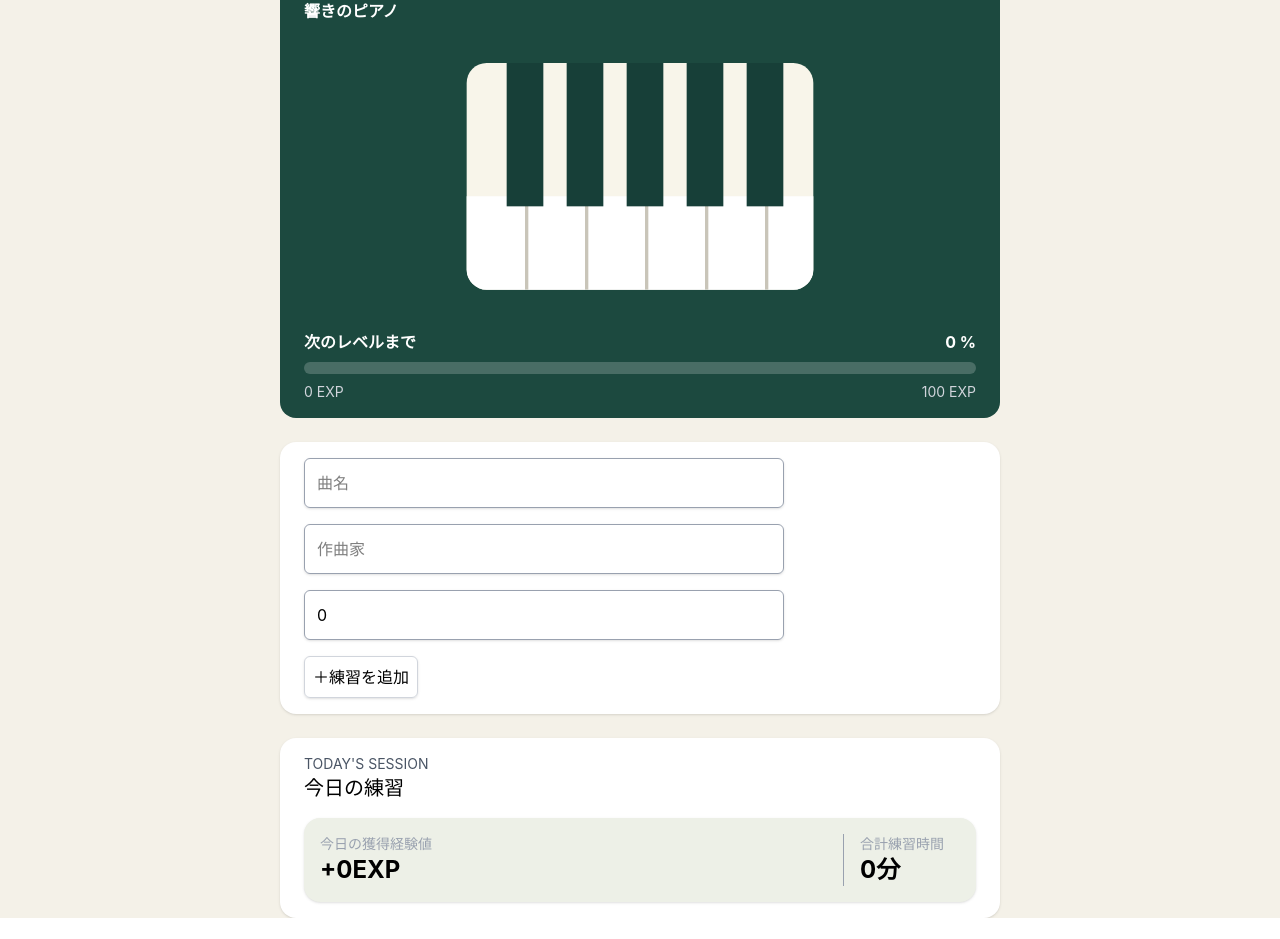
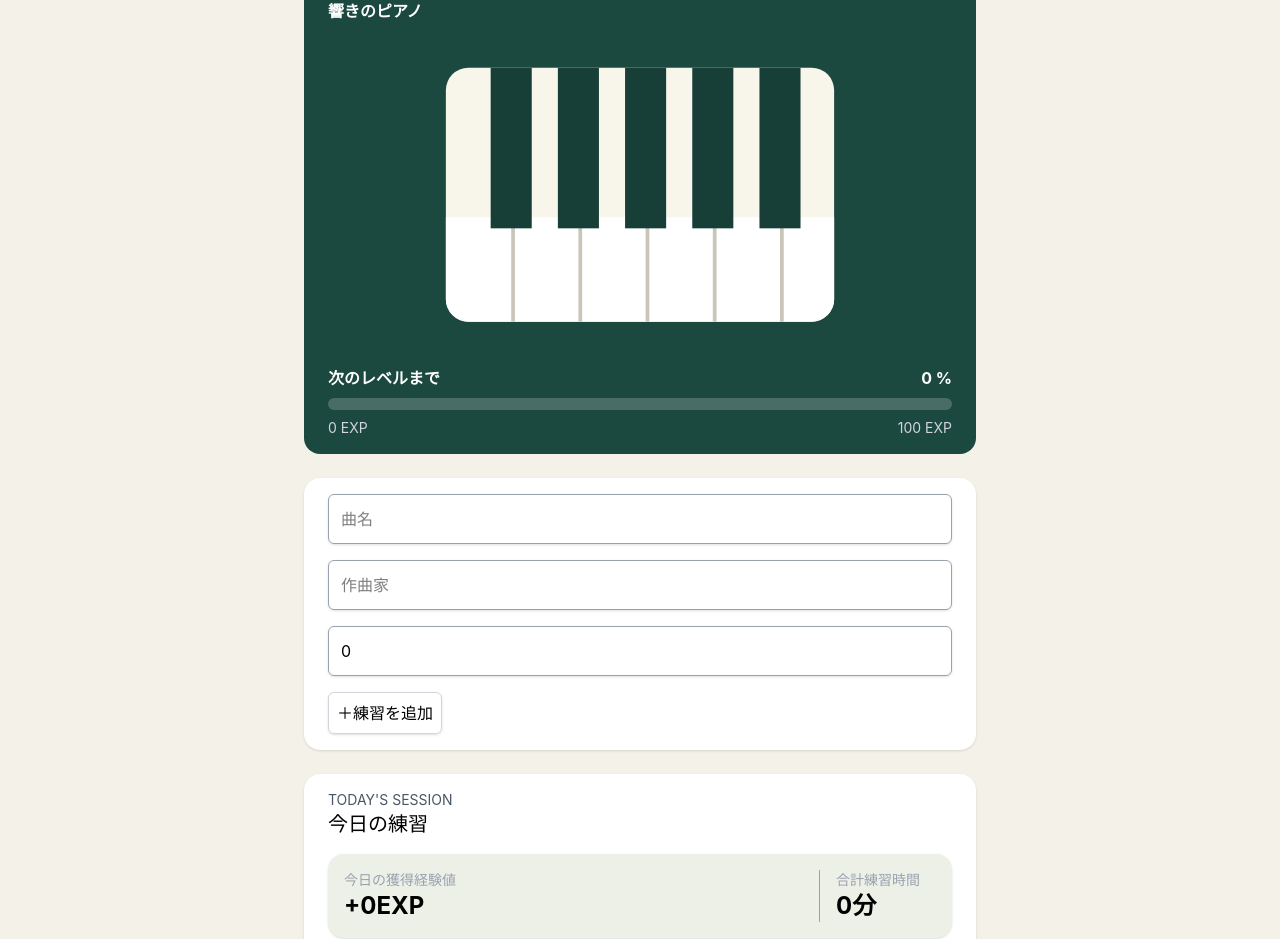
Before and after one commit to sako0515/pianote, a React (Vite) app: page / in a window 1280 px wide. Shown: the part 209-1148 px from the top of the page. Before the commit the page ends 1127 px from the top, so only its background shows below. Built offline with nearby package versions, Linux system fonts and the light colour scheme.

Commit message:
💄 スタイルの修正

```diff
--- a/src/App.tsx
+++ b/src/App.tsx
@@ -103,7 +103,7 @@ function App() {
         setPractice={setPractice}
         onPracticeSubmit={handlePracticeSubmit}
       />
-      <main className="px-6 py-4  bg-white rounded-2xl w-180 mx-auto mt-6 shadow-sm">
+      <main className="px-6 py-4  bg-white rounded-2xl w-full max-w-2xl mx-auto mt-6 shadow-sm">
         <div className="flex flex-col mb-4">
           <span className="text-sm text-gray-600">TODAY'S SESSION</span>
           <span className="text-xl font-medium">今日の練習</span>
--- a/src/components/PianoArea.tsx
+++ b/src/components/PianoArea.tsx
@@ -12,11 +12,11 @@ export default function PianoArea({
   progress,
 }: PianoAreaProps) {
   return (
-    <div className="bg-[#1c493f] rounded-2xl px-6 py-4 w-180 mx-auto mt-6">
+    <div className="bg-[#1c493f] rounded-2xl px-6 py-4 w-full max-w-2xl mx-auto mt-6">
       <p className="text-sm text-gray-500">MY PIANO</p>
       <h1 className="text-white font-bold text-4xl mt-4">Lv .{level}</h1>
       <p className="text-white font-bold mt-2">響きのピアノ</p>
-      <svg viewBox="0 0 120 92" className="w-100 mx-auto">
+      <svg viewBox="0 0 120 92" className="w-full max-w-md mx-auto">
         <rect x="8" y="12" width="104" height="68" rx="6" fill="#f8f5ea" />
         <path d="M8 52h104v22a6 6 0 0 1-6 6H14a6 6 0 0 1-6-6V52Z" fill="#fff" />
         {[26, 44, 62, 80, 98].map((x) => (
--- a/src/components/PianoForm.tsx
+++ b/src/components/PianoForm.tsx
@@ -32,14 +32,14 @@ export default function PianoForm({
 
   return (
     <form
-      className="px-6 py-4  bg-white rounded-2xl w-180 mx-auto mt-6 shadow-sm"
+      className="px-6 py-4  bg-white rounded-2xl w-full max-w-2xl mx-auto mt-6 shadow-sm"
       onSubmit={handleSubmit}
     >
       <label>
         <input
           type="text"
           placeholder="曲名"
-          className="block border border-gray-400 rounded-md p-3 shadow-sm mr-2 w-120"
+          className="block border border-gray-400 rounded-md p-3 shadow-sm mr-2 w-full"
           value={title}
           onChange={(e) => setTitle(e.target.value)}
         />
@@ -48,7 +48,7 @@ export default function PianoForm({
         <input
           type="text"
           placeholder="作曲家"
-          className="mt-4 block border border-gray-400 rounded-md p-3 shadow-sm mr-2 w-120"
+          className="mt-4 block border border-gray-400 rounded-md p-3 shadow-sm mr-2 w-full"
           value={author}
           onChange={(e) => setAuthor(e.target.value)}
         />
@@ -58,7 +58,7 @@ export default function PianoForm({
           type="number"
           min="1"
           placeholder="練習時間"
-          className="mt-4 block border border-gray-400 rounded-md p-3 shadow-sm mr-2 w-120"
+          className="mt-4 block border border-gray-400 rounded-md p-3 shadow-sm mr-2 w-full"
           value={practice}
           onChange={(e) => setPractice(Number(e.target.value))}
         />
```
